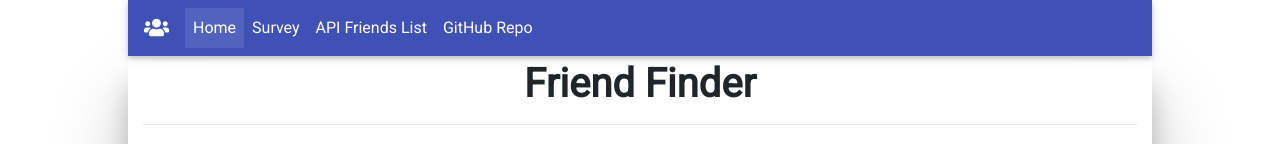
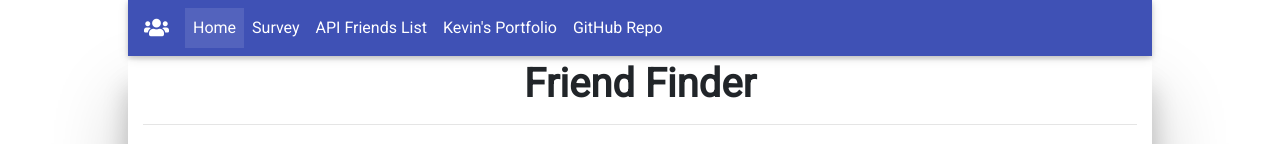
Before and after one commit to brainchomper/FriendFinder, a plain HTML site: page app/public/index.html in a window 1280 px wide. Shown: the top 144 px of the page. Drawn offline with nearby package versions, Linux system fonts and the light colour scheme.

Commit message:
portfolio link

```diff
--- a/app/public/index.html
+++ b/app/public/index.html
@@ -37,8 +37,11 @@
 								<a class="nav-link" href="/api/friends">API Friends List</a>
 						</li>
 						<li class="nav-item">
-							<a class="nav-link" href="https://github.com/brainchomper/FriendFinder">GitHub Repo</a>
+							<a class="nav-link" href="https://brainchomper.github.io/portfolio.html">Kevin's Portfolio</a>
 					</li>
+					<li class="nav-item">
+						<a class="nav-link" href="https://github.com/brainchomper/FriendFinder">GitHub Repo</a>
+				</li>
 				</ul>
 		</div>
 </nav>
```
Also changed, not shown: app/public/survey.html (+3 -1 lines).
